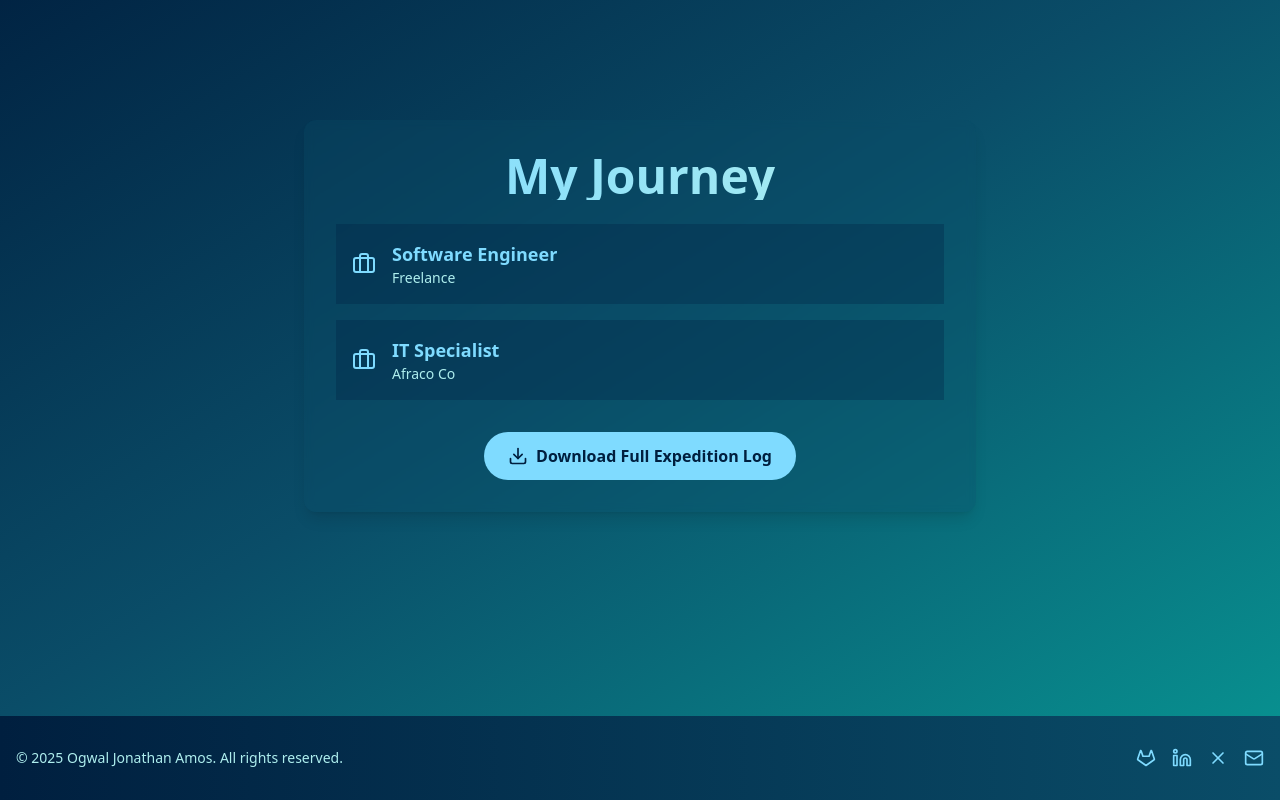
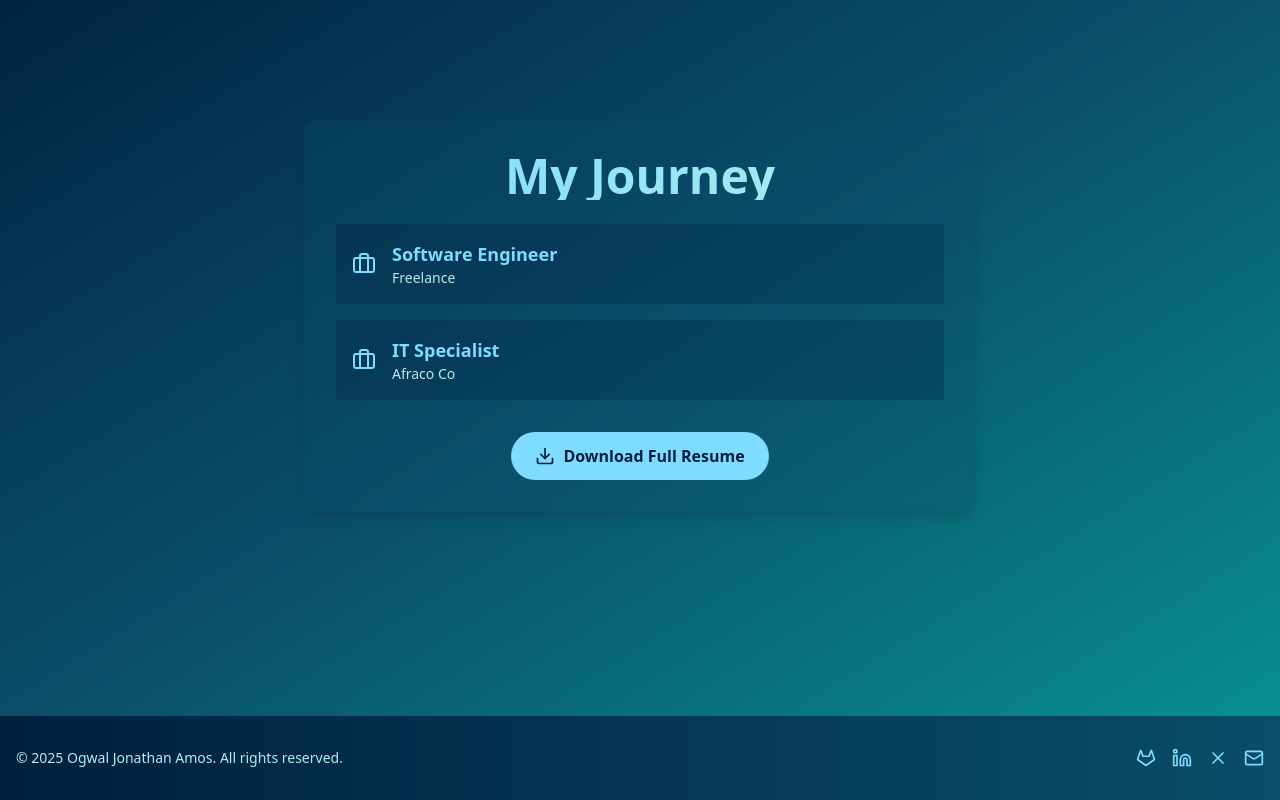
Before and after one commit to O-G-W-A-L/hunter, a React (Vite) app: page / in a window 1280 px wide. Shown: the part 4184-4984 px from the top of the page. Built offline with nearby package versions, Linux system fonts and the light colour scheme.

Commit message:
just getting better

```diff
--- a/src/pages/Resume.jsx
+++ b/src/pages/Resume.jsx
@@ -62,7 +62,7 @@ export default function Resume() {
             whileTap={{ scale: 0.95 }}
           >
             <DownloadIcon size={20} />
-            Download Full Expedition Log
+            Download Full Resume
           </motion.a>
         </motion.div>
       </motion.div>
```
